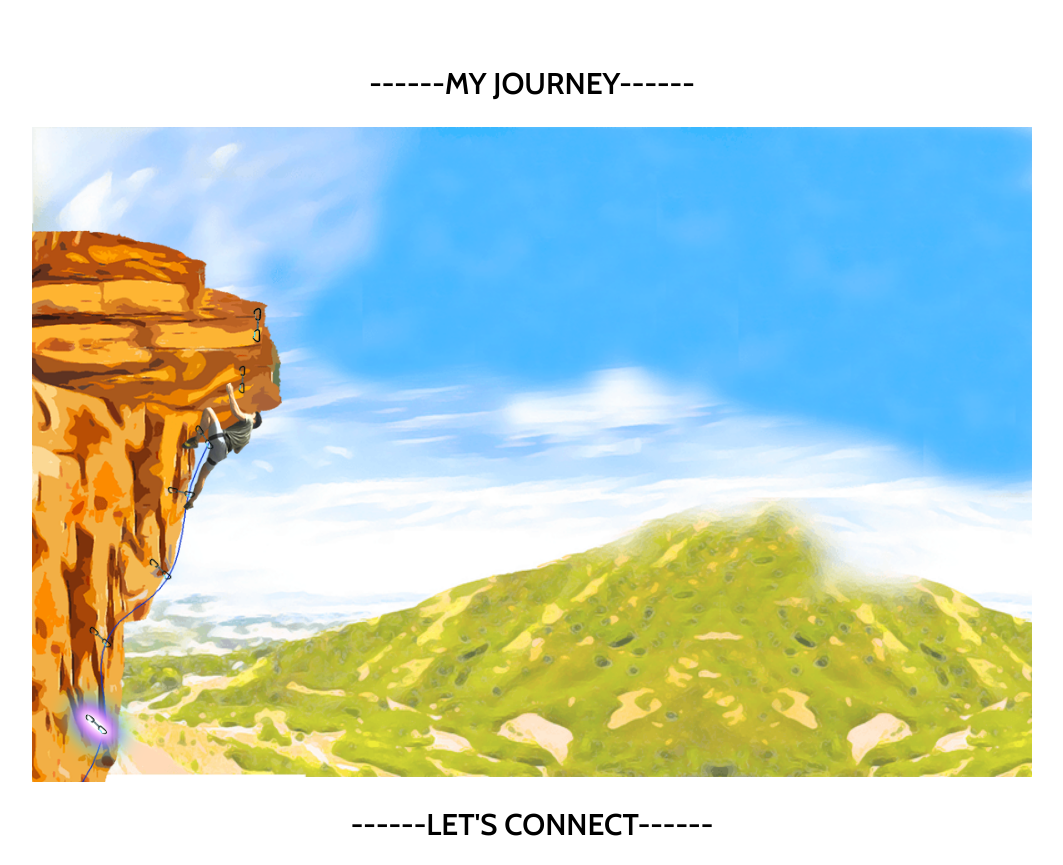
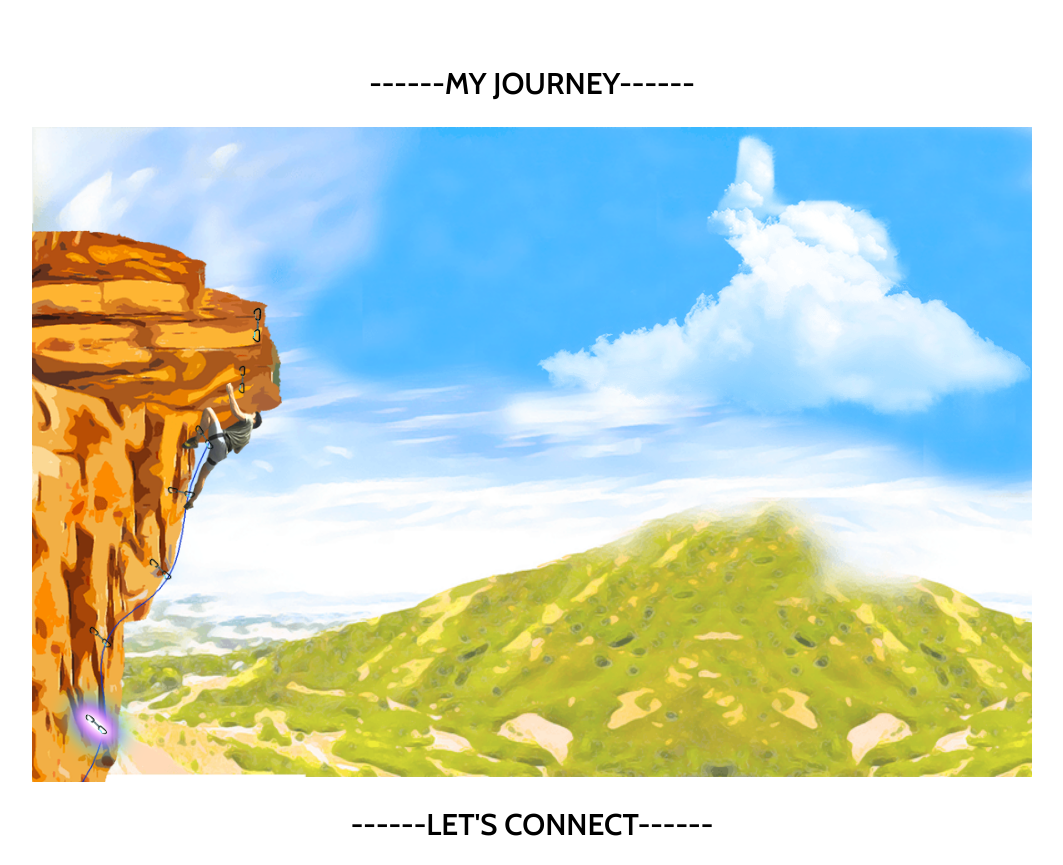
Before and after one commit to isaachyoon/iy_website, a website: page app/index.html in a window 1280 px wide. Shown: the part 1580-2445 px from the top of the page, without its empty margins (108-1171 px from the left). Drawn offline with nearby package versions, Linux system fonts and the light colour scheme.

Commit message:
add rabbit cloud

```diff
--- a/app/index.css
+++ b/app/index.css
@@ -462,7 +462,11 @@ h4 {
     0 0 1.75rem 1.125rem #0ff; /* outer cyan */
 }
 
-
+.rabbit-cloud {
+  position: absolute;
+  top: 0;
+  right: 0;
+}
 
 @media (min-width: 1200px) {
   .container {
--- a/app/index.html
+++ b/app/index.html
@@ -210,6 +210,9 @@
         </div>
         <img src="assets/quick-draw.png" class="quickdraw quickdraw6">
         <img src="assets/quick-draw.png" class="quickdraw quickdraw7">
+        <div class="rabbit-cloud">
+          <img src="assets/rabbitcloud.png">
+        </div>
       </div>
     </div>
     <div id="lets-connect">
```
